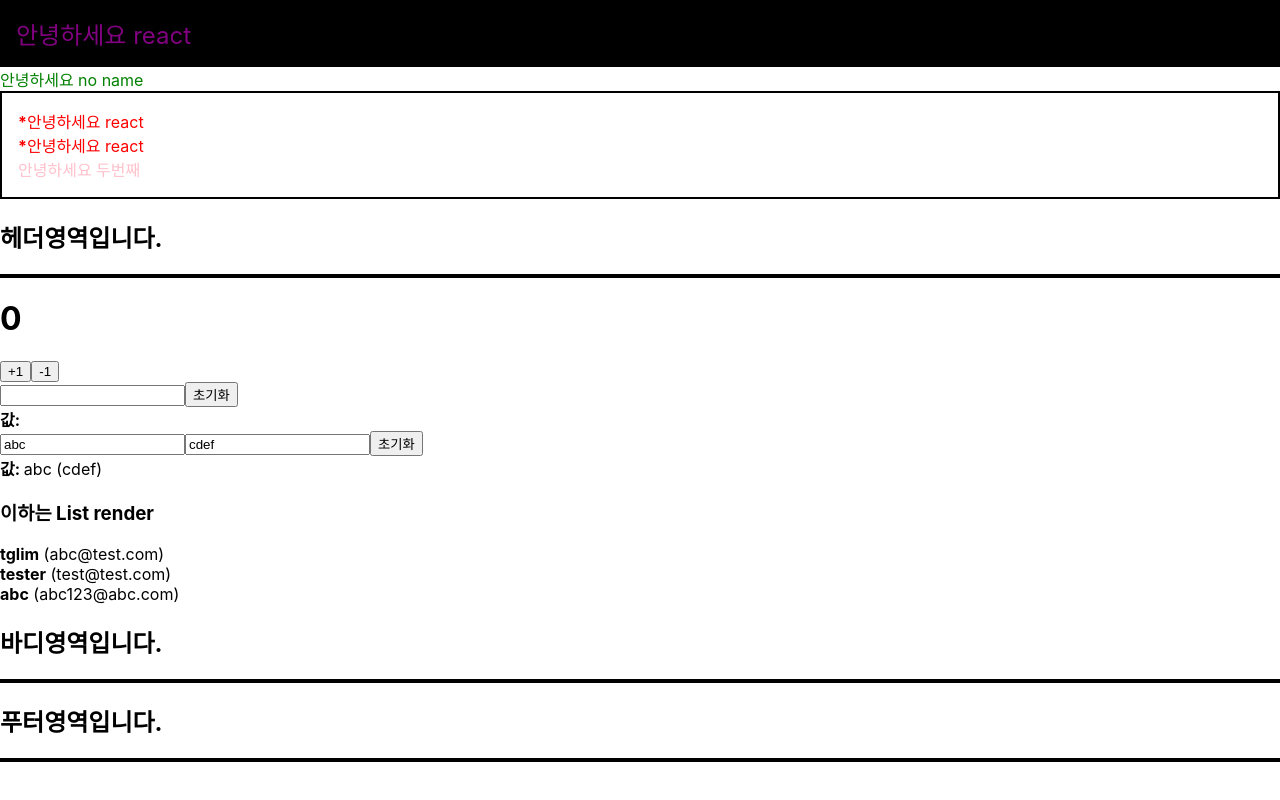
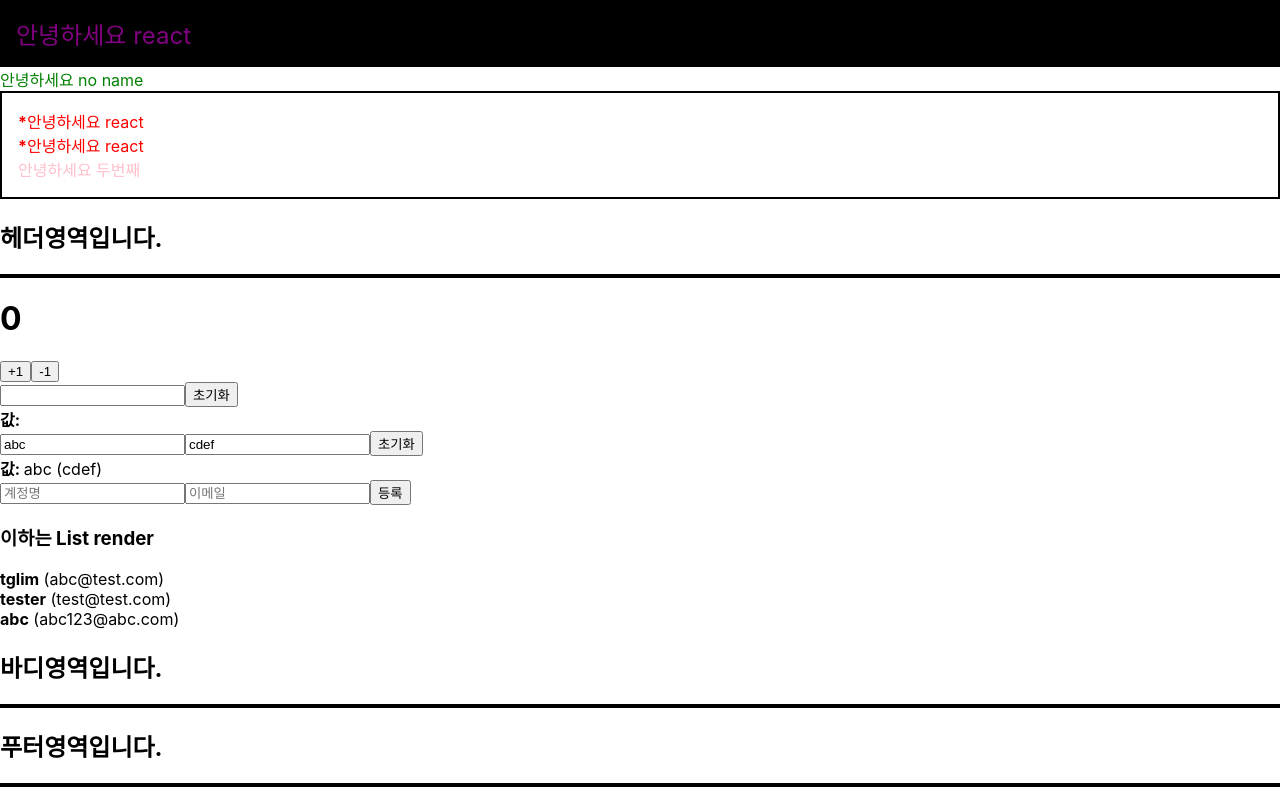
Before and after one commit to ibmike87/first_react, a React (Create React App) app: page / in a window 1280 px wide. Built offline with nearby package versions, Linux system fonts and the light colour scheme.

Commit message:
react 실습 4일차, 1장. 13번 입력만 했음 -동작 확인 필요

```diff
--- a/src/Body.js
+++ b/src/Body.js
@@ -3,6 +3,7 @@ import Counter from "./Counter";
 import InputSample from "./InputSample";
 import InputUserState from "./InputUserState";
 import UserList from './UserList';
+import CreateUser from './CreateUser';
 
 function Body () {
 
@@ -41,6 +42,8 @@ function Body () {
 
             <InputUserState name="abc" nickName="cdef" />
 
+            <CreateUser />
+
             <h3>이하는 List render </h3>
             <UserList users={users} />
 
--- /dev/null
+++ b/src/CreateUser.js
@@ -0,0 +1,14 @@
+import React from 'react';
+
+function CreateUser ({username, email, onChange, onCreate}) {
+
+    return (
+        <div>
+            <input name="username" placeholder="계정명" onChange={onChange} value={username} />
+            <input name="email" placeholder="이메일" onChange={onChange} value={email} />
+            <button onClick={onCreate}>등록</button>
+        </div>
+    )
+}
+
+export default CreateUser;
```
